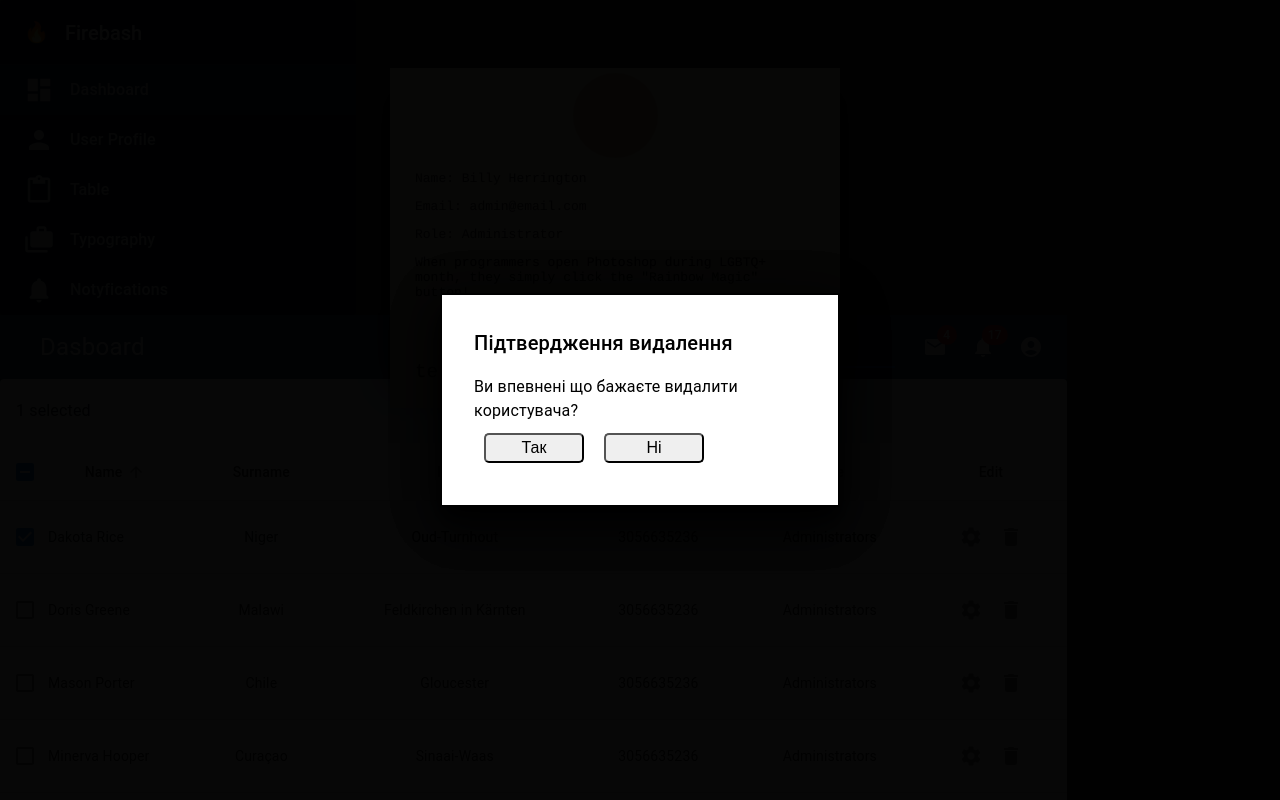
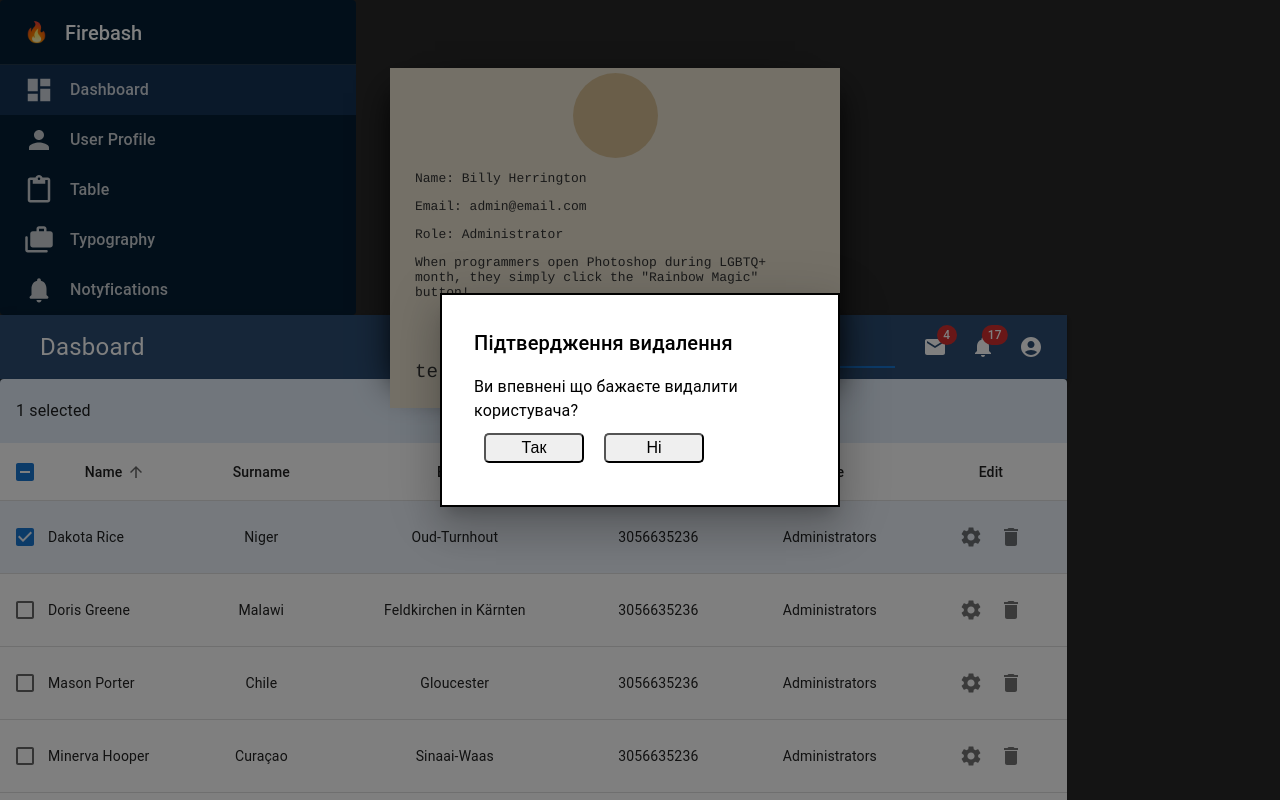
Before and after one commit to Robert-gut/admin-panel, a React (Vite) app: page /admin in a window 1280 px wide. Both pictures are taken after a click on the button 1010 px from the left and 537 px from the top of the page. Shown: the top 800 px of the page. Built offline with nearby package versions, Linux system fonts and the light colour scheme; grey boxes are pictures that could not be loaded.

Commit message:
EditDeleteModal Commit

```diff
--- a/src/pages/UsersList/UsersList.tsx
+++ b/src/pages/UsersList/UsersList.tsx
@@ -444,30 +444,6 @@ export default function EnhancedTable() {
                         </IconButton>
                         <IconButton onClick={handleOpen}>
                           <row.edit.DeleteIcon />
-                          <Modal
-                            open={open}
-                            onClose={handleClose}
-                            aria-labelledby="modal-modal-title"
-                            aria-describedby="modal-modal-description"
-                          >
-                            <Box sx={style}>
-                              <Typography
-                                id="modal-modal-title"
-                                variant="h6"
-                                component="h2"
-                              >
-                                Підтвердження видалення
-                              </Typography>
-                              <Typography
-                                id="modal-modal-description"
-                                sx={{ mt: 2 }}
-                              >
-                                Ви впевнені що бажаєте видалити користувача?
-                              </Typography>
-                              <button className="btnModal">Так</button>
-                              <button className="btnModal">Ні</button>
-                            </Box>
-                          </Modal>
                         </IconButton>
                       </TableCell>
                     </TableRow>
@@ -491,6 +467,27 @@ export default function EnhancedTable() {
           onRowsPerPageChange={handleChangeRowsPerPage}
         />
       </Paper>
+      //!Modal
+      <Modal
+        open={open}
+        onClose={handleClose}
+        aria-labelledby="modal-modal-title"
+        aria-describedby="modal-modal-description"
+      >
+        <Box sx={style}>
+          <Typography id="modal-modal-title" variant="h6" component="h2">
+            Підтвердження видалення
+          </Typography>
+          <Typography id="modal-modal-description" sx={{ mt: 2 }}>
+            Ви впевнені що бажаєте видалити користувача?
+          </Typography>
+          <button className="btnModal">Так</button>
+          <button className="btnModal" onClick={handleClose}>
+            Ні
+          </button>
+        </Box>
+      </Modal>
+      //! Modal /
     </Box>
   );
 }
```
